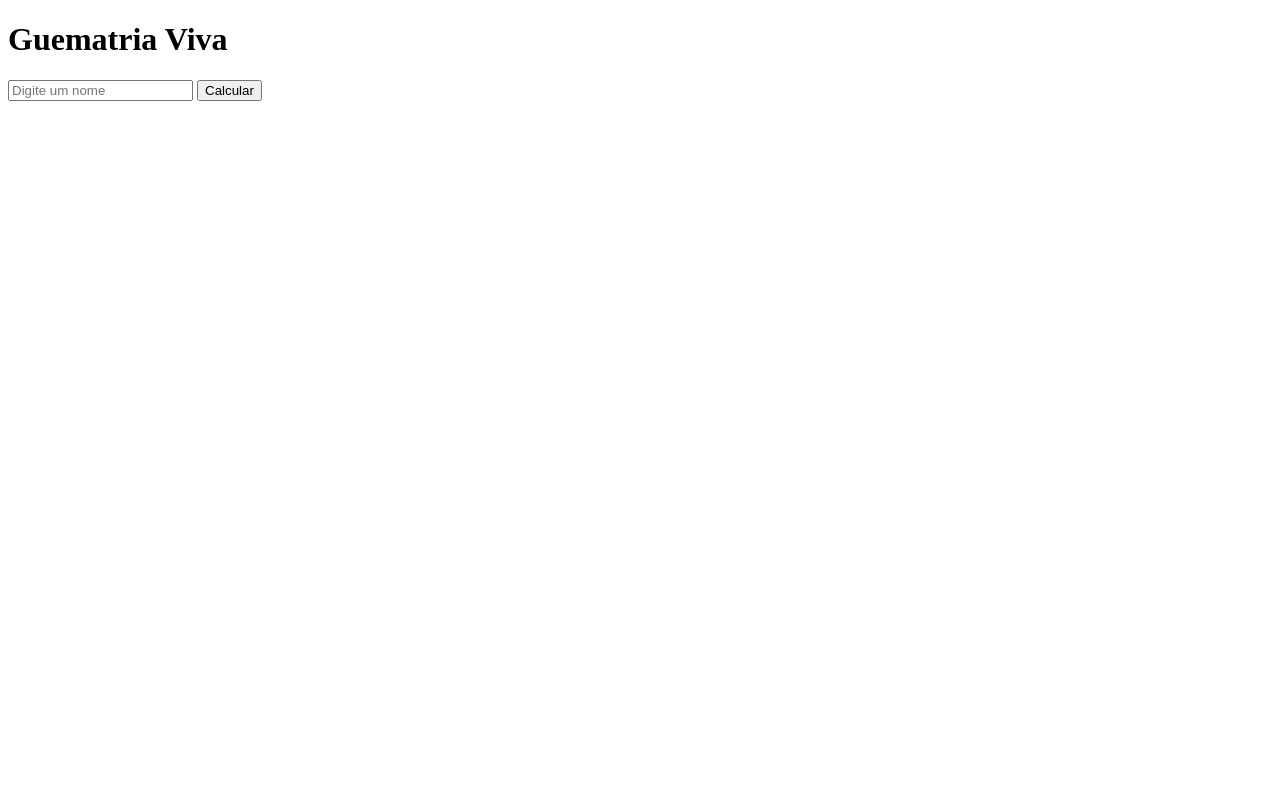
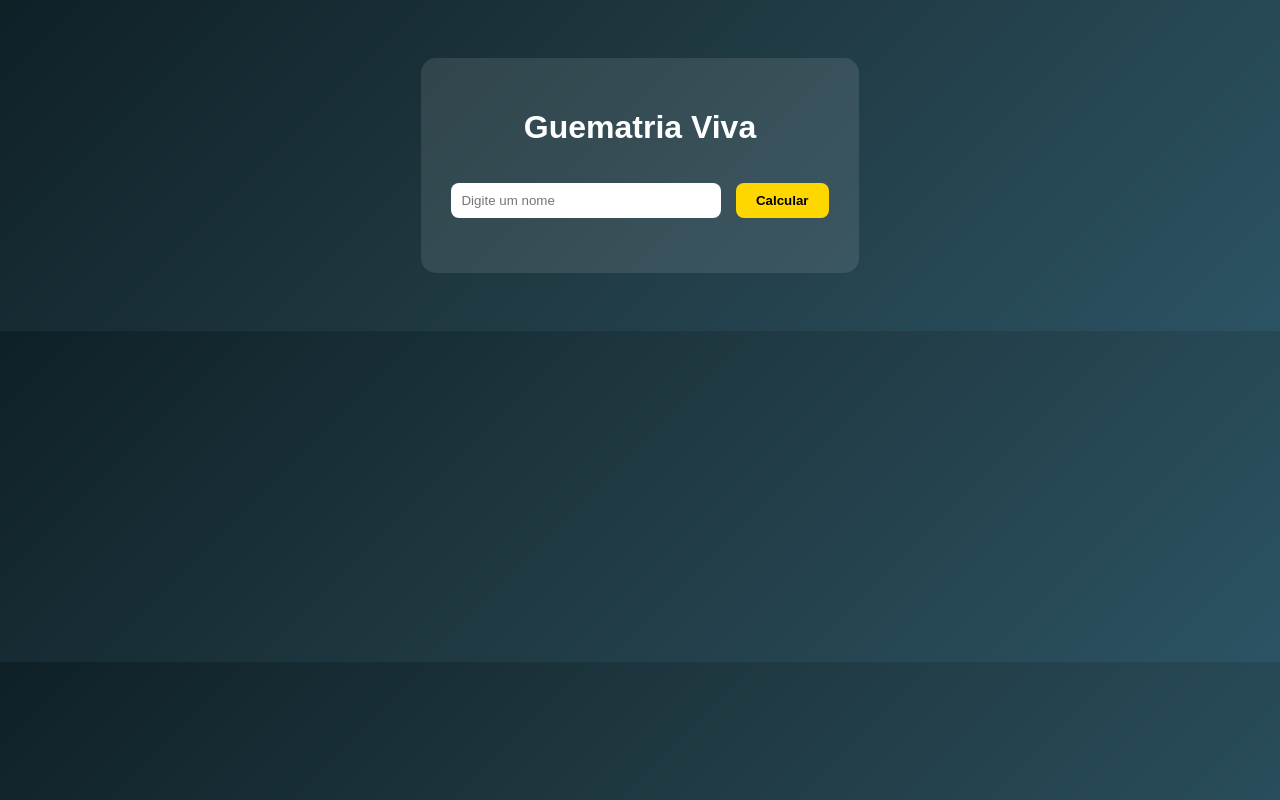
Before and after one commit to DenisCostaf/guematria-viva, a plain HTML site: page index.html in a window 1280 px wide. Drawn offline with Linux system fonts and the light colour scheme.

Commit message:
Update style.css

```diff
--- a/style.css
+++ b/style.css
@@ -1 +1,42 @@
-<link rel="stylesheet" href="style.css">
+body {
+  font-family: Arial, sans-serif;
+  background: linear-gradient(135deg, #0f2027, #203a43, #2c5364);
+  color: white;
+  text-align: center;
+  padding: 50px;
+}
+
+.container {
+  background: rgba(255, 255, 255, 0.1);
+  padding: 30px;
+  border-radius: 15px;
+  display: inline-block;
+}
+
+input {
+  padding: 10px;
+  width: 250px;
+  border-radius: 8px;
+  border: none;
+  margin-top: 15px;
+}
+
+button {
+  padding: 10px 20px;
+  border: none;
+  border-radius: 8px;
+  background-color: #ffd700;
+  cursor: pointer;
+  margin-left: 10px;
+  font-weight: bold;
+}
+
+button:hover {
+  background-color: #ffcc00;
+}
+
+#resultado {
+  margin-top: 25px;
+  font-size: 20px;
+  font-weight: bold;
+}
```
